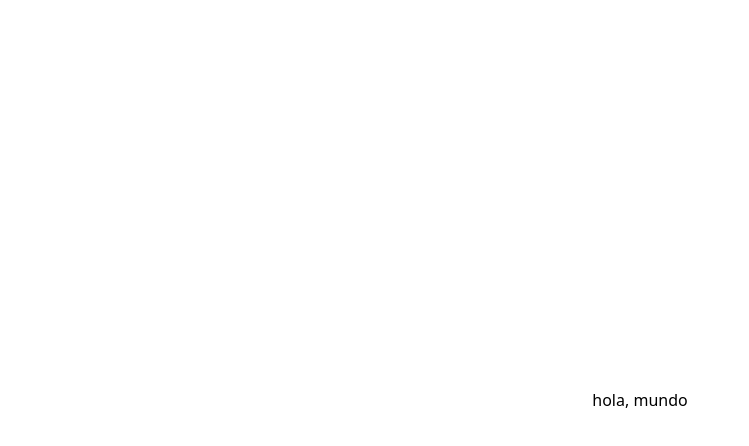
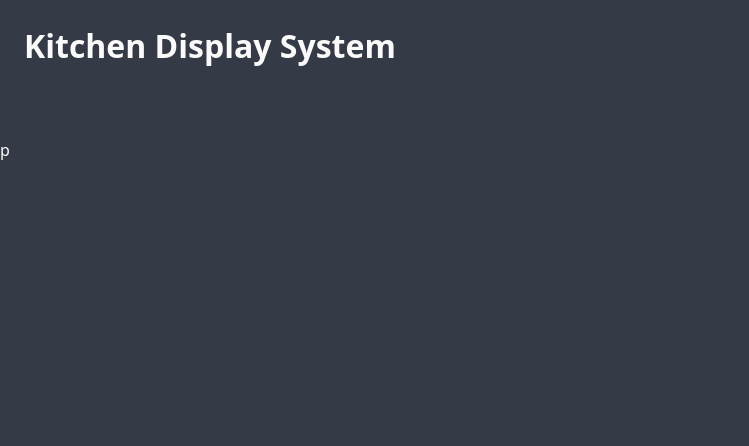
Before and after one commit to thomasjodt/kitchen-display-system, a React (Vite) app: page / in a window 1280 px wide. Shown: the top 446 px of the page, without its empty margins (0-749 px from the left). Built offline with nearby package versions, Linux system fonts and the light colour scheme.

Commit message:
feat(app): Add main sections

```diff
--- a/src/App.tsx
+++ b/src/App.tsx
@@ -2,14 +2,25 @@ import { styled } from 'styled-components'
 export const App: React.FC = function App () {
   return (
     <Wrapper>
-      hola, mundo
+      <Title>Kitchen Display System</Title>
+      <Container>
+        p
+      </Container>
     </Wrapper>
   )
 }
 
 const Wrapper = styled.main`
-  display: flex;
+  display: grid;
+  grid-template-rows: auto 1fr;
   min-height: 100vh;
-  align-items: center;
-  justify-content: center;
+  color: #fafafa;
+  background-color: #353A47;
 `
+const Title = styled.h1`
+  padding: 24px;
+  margin-bottom: 48px;
+`
+const Container = styled.section`
+  height: 100%;
+`
--- a/src/index.css
+++ b/src/index.css
@@ -3,3 +3,8 @@ html, body {
   padding: 0;
   font-family: system-ui, -apple-system, BlinkMacSystemFont, 'Segoe UI', Roboto, Oxygen, Ubuntu, Cantarell, 'Open Sans', 'Helvetica Neue', sans-serif;
 }
+
+h1, h2, h3, h4, h5, h6 {
+  margin: 0;
+  padding: 0;
+}
```
